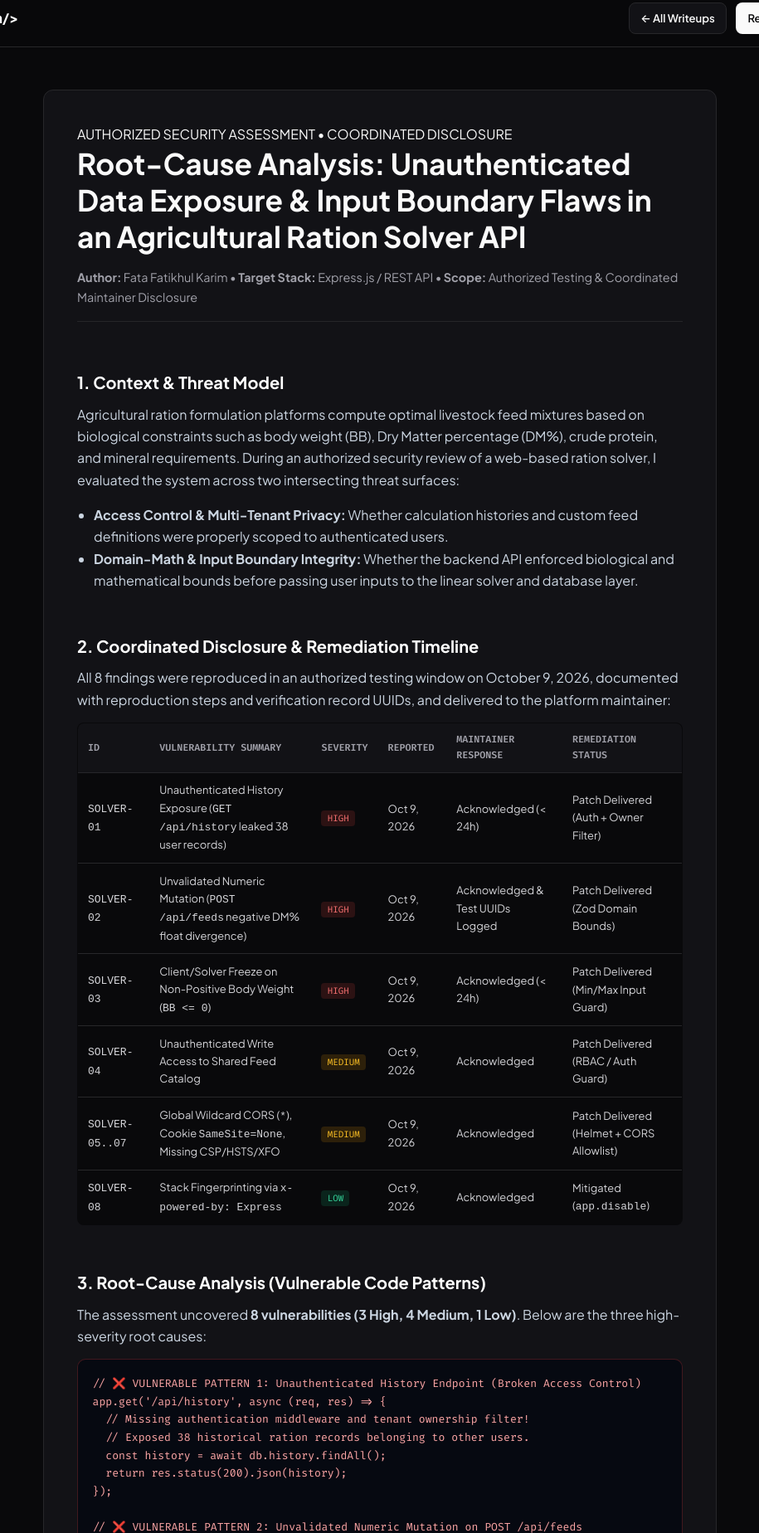
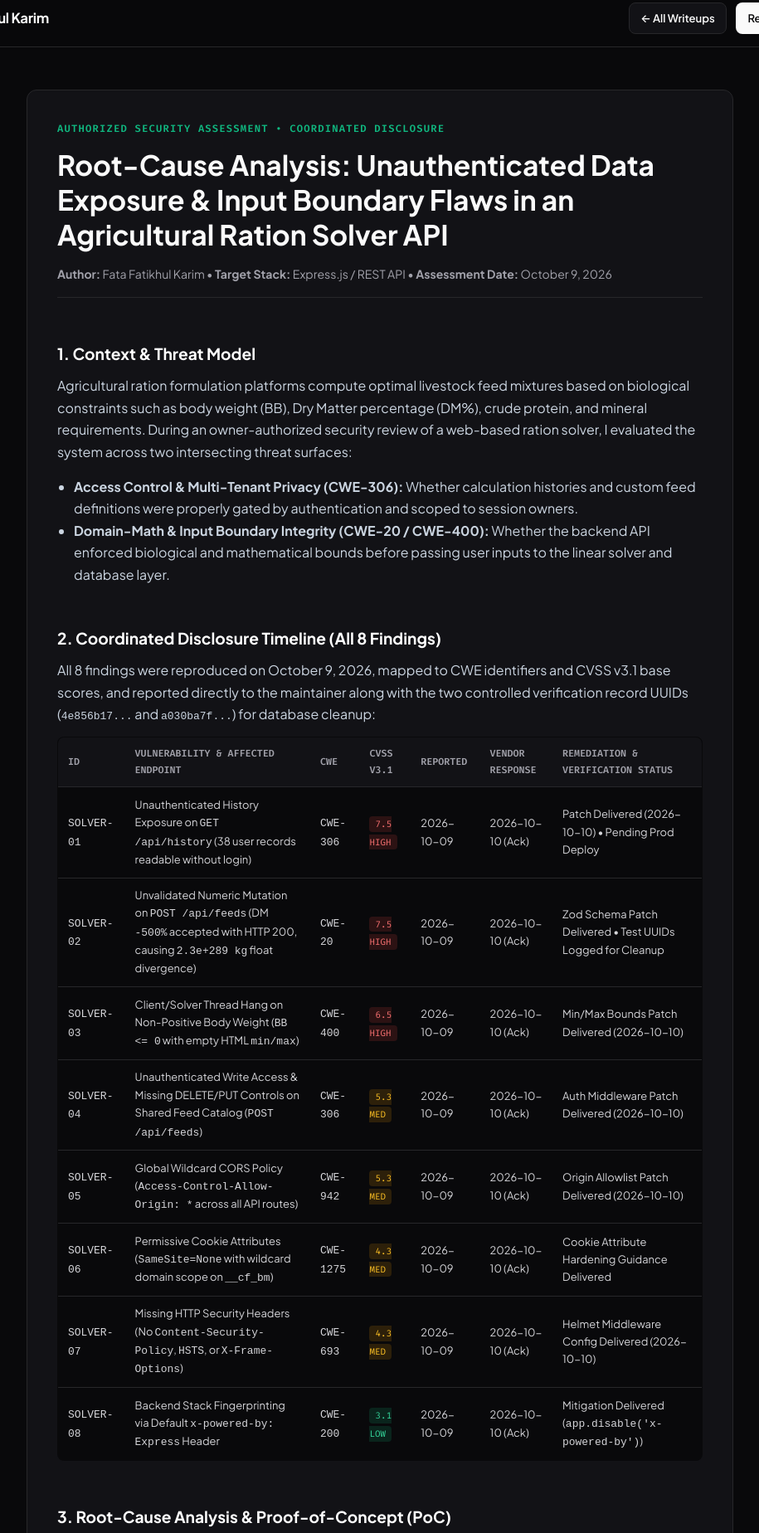
Before and after one commit to UserFxxk/UserFxxk.github.io, a plain HTML site: page writeups/agricultural-solver-api-audit.html in a window 1280 px wide. Shown: the part 12-1860 px from the top of the page at 83% size, without its empty margins (182-1097 px from the left). Drawn offline with Linux system fonts and the light colour scheme.

Commit message:
fix: expand disclosure table to all 8 individual rows with CWE/CVSS, unify DNS snapshot records, link all 4 repos, and remove unmeasured percentage claims

```diff
--- a/writeups/agricultural-solver-api-audit.html
+++ b/writeups/agricultural-solver-api-audit.html
@@ -5,7 +5,7 @@
   <meta name="viewport" content="width=device-width, initial-scale=1.0" />
   <meta name="referrer" content="strict-origin-when-cross-origin" />
   <title>RCA: Unauthenticated Data Exposure &amp; Input Boundary Flaws in an Agricultural Ration Solver API — Fata Fatikhul Karim</title>
-  <meta name="description" content="Technical Root-Cause Analysis (RCA), Threat Model, and Zod/Jest remediation blueprints from an authorized security assessment of an Express.js livestock ration formulation platform." />
+  <meta name="description" content="Technical Root-Cause Analysis (RCA), CWE/CVSS mapping, 8-row Coordinated Disclosure Timeline, and Zod/Jest remediation blueprints from an authorized Express.js security assessment." />
   <link rel="icon" type="image/svg+xml" href="../favicon.svg" />
   <link rel="preconnect" href="https://fonts.googleapis.com">
   <link rel="preconnect" href="https://fonts.gstatic.com" crossorigin>
@@ -13,12 +13,9 @@
   <link rel="stylesheet" href="../style.css" />
 </head>
 <body>
-  <div class="bg-grid"></div>
   <header class="navbar">
     <div class="container nav-content">
-      <a href="../index.html" class="logo">
-        <span class="logo-bracket">&lt;</span>Fata<span class="logo-accent">Karim</span><span class="logo-bracket">/&gt;</span>
-      </a>
+      <a href="../index.html" class="logo">Fata Fatikhul Karim</a>
       <div class="nav-actions">
         <a href="../index.html#writeups" class="btn btn-outline btn-sm">← All Writeups</a>
         <a href="../Fata-Fatikhul-Karim-Resume.pdf" download class="btn btn-primary btn-sm">Resume (PDF)</a>
@@ -26,138 +23,152 @@
     </div>
   </header>
 
-  <main class="container" style="padding-top: 7.5rem; padding-bottom: 5rem; max-width: 860px;">
-    <article class="pillar-card" style="padding: 2.5rem;">
-      <span class="section-tag">AUTHORIZED SECURITY ASSESSMENT • COORDINATED DISCLOSURE</span>
-      <h1 style="font-size: clamp(1.6rem, 3vw, 2.2rem); line-height: 1.25; margin-bottom: 1rem;">
+  <main class="container" style="padding-top: 7.5rem; padding-bottom: 5rem; max-width: 900px;">
+    <article class="pillar-card" style="padding: 2.25rem;">
+      <p class="eyebrow">AUTHORIZED SECURITY ASSESSMENT &bull; COORDINATED DISCLOSURE</p>
+      <h1 style="font-size: clamp(1.55rem, 3vw, 2.1rem); line-height: 1.25; margin-bottom: 1rem;">
         Root-Cause Analysis: Unauthenticated Data Exposure &amp; Input Boundary Flaws in an Agricultural Ration Solver API
       </h1>
-      <p style="color: var(--text-muted); font-size: 0.9rem; margin-bottom: 2rem; border-bottom: 1px solid rgba(255,255,255,0.08); padding-bottom: 1rem;">
-        <strong>Author:</strong> Fata Fatikhul Karim &bull; <strong>Target Stack:</strong> Express.js / REST API &bull; <strong>Scope:</strong> Authorized Testing &amp; Coordinated Maintainer Disclosure
+      <p style="color: var(--text-muted); font-size: 0.88rem; margin-bottom: 1.75rem; border-bottom: 1px solid var(--border-color); padding-bottom: 1rem;">
+        <strong>Author:</strong> Fata Fatikhul Karim &bull; <strong>Target Stack:</strong> Express.js / REST API &bull; <strong>Assessment Date:</strong> October 9, 2026
       </p>
 
-      <h2 style="font-size: 1.25rem; margin: 1.5rem 0 0.6rem; color: #fff;">1. Context &amp; Threat Model</h2>
+      <h2 style="font-size: 1.2rem; margin: 1.5rem 0 0.6rem; color: #fff;">1. Context &amp; Threat Model</h2>
       <p style="color: #cbd5e1; margin-bottom: 1rem;">
-        Agricultural ration formulation platforms compute optimal livestock feed mixtures based on biological constraints such as body weight (BB), Dry Matter percentage (DM%), crude protein, and mineral requirements. During an authorized security review of a web-based ration solver, I evaluated the system across two intersecting threat surfaces:
+        Agricultural ration formulation platforms compute optimal livestock feed mixtures based on biological constraints such as body weight (BB), Dry Matter percentage (DM%), crude protein, and mineral requirements. During an owner-authorized security review of a web-based ration solver, I evaluated the system across two intersecting threat surfaces:
       </p>
       <ul style="color: #cbd5e1; padding-left: 1.25rem; margin-bottom: 1.25rem;">
-        <li><strong>Access Control &amp; Multi-Tenant Privacy:</strong> Whether calculation histories and custom feed definitions were properly scoped to authenticated users.</li>
-        <li><strong>Domain-Math &amp; Input Boundary Integrity:</strong> Whether the backend API enforced biological and mathematical bounds before passing user inputs to the linear solver and database layer.</li>
+        <li><strong>Access Control &amp; Multi-Tenant Privacy (CWE-306):</strong> Whether calculation histories and custom feed definitions were properly gated by authentication and scoped to session owners.</li>
+        <li><strong>Domain-Math &amp; Input Boundary Integrity (CWE-20 / CWE-400):</strong> Whether the backend API enforced biological and mathematical bounds before passing user inputs to the linear solver and database layer.</li>
       </ul>
 
-      <h2 style="font-size: 1.25rem; margin: 1.75rem 0 0.6rem; color: #fff;">2. Coordinated Disclosure &amp; Remediation Timeline</h2>
+      <h2 style="font-size: 1.2rem; margin: 1.75rem 0 0.6rem; color: #fff;">2. Coordinated Disclosure Timeline (All 8 Findings)</h2>
       <p style="color: #cbd5e1; margin-bottom: 0.85rem;">
-        All 8 findings were reproduced in an authorized testing window on October 9, 2026, documented with reproduction steps and verification record UUIDs, and delivered to the platform maintainer:
+        All 8 findings were reproduced on October 9, 2026, mapped to CWE identifiers and CVSS v3.1 base scores, and reported directly to the maintainer along with the two controlled verification record UUIDs (<code>4e856b17...</code> and <code>a030ba7f...</code>) for database cleanup:
       </p>
       <div style="overflow-x: auto; margin-bottom: 1.5rem;">
         <table class="disclosure-table">
           <thead>
             <tr>
               <th>ID</th>
-              <th>Vulnerability Summary</th>
-              <th>Severity</th>
+              <th>Vulnerability &amp; Affected Endpoint</th>
+              <th>CWE</th>
+              <th>CVSS v3.1</th>
               <th>Reported</th>
-              <th>Maintainer Response</th>
-              <th>Remediation Status</th>
+              <th>Vendor Response</th>
+              <th>Remediation &amp; Verification Status</th>
             </tr>
           </thead>
           <tbody>
             <tr>
               <td><code>SOLVER-01</code></td>
-              <td>Unauthenticated History Exposure (<code>GET /api/history</code> leaked 38 user records)</td>
-              <td><span class="pill-fail scan-status-pill">HIGH</span></td>
-              <td>Oct 9, 2026</td>
-              <td>Acknowledged (&lt; 24h)</td>
-              <td>Patch Delivered (Auth + Owner Filter)</td>
+              <td>Unauthenticated History Exposure on <code>GET /api/history</code> (38 user records readable without login)</td>
+              <td><code>CWE-306</code></td>
+              <td><span class="pill-fail scan-status-pill">7.5 HIGH</span></td>
+              <td>2026-10-09</td>
+              <td>2026-10-10 (Ack)</td>
+              <td>Patch Delivered (2026-10-10) &bull; Pending Prod Deploy</td>
             </tr>
             <tr>
               <td><code>SOLVER-02</code></td>
-              <td>Unvalidated Numeric Mutation (<code>POST /api/feeds</code> negative DM% float divergence)</td>
-              <td><span class="pill-fail scan-status-pill">HIGH</span></td>
-              <td>Oct 9, 2026</td>
-              <td>Acknowledged &amp; Test UUIDs Logged</td>
-              <td>Patch Delivered (Zod Domain Bounds)</td>
+              <td>Unvalidated Numeric Mutation on <code>POST /api/feeds</code> (DM <code>-500%</code> accepted with HTTP 200, causing <code>2.3e+289 kg</code> float divergence)</td>
+              <td><code>CWE-20</code></td>
+              <td><span class="pill-fail scan-status-pill">7.5 HIGH</span></td>
+              <td>2026-10-09</td>
+              <td>2026-10-10 (Ack)</td>
+              <td>Zod Schema Patch Delivered &bull; Test UUIDs Logged for Cleanup</td>
             </tr>
             <tr>
               <td><code>SOLVER-03</code></td>
-              <td>Client/Solver Freeze on Non-Positive Body Weight (<code>BB &lt;= 0</code>)</td>
-              <td><span class="pill-fail scan-status-pill">HIGH</span></td>
-              <td>Oct 9, 2026</td>
-              <td>Acknowledged (&lt; 24h)</td>
-              <td>Patch Delivered (Min/Max Input Guard)</td>
+              <td>Client/Solver Thread Hang on Non-Positive Body Weight (<code>BB &lt;= 0</code> with empty HTML <code>min/max</code>)</td>
+              <td><code>CWE-400</code></td>
+              <td><span class="pill-fail scan-status-pill">6.5 HIGH</span></td>
+              <td>2026-10-09</td>
+              <td>2026-10-10 (Ack)</td>
+              <td>Min/Max Bounds Patch Delivered (2026-10-10)</td>
             </tr>
             <tr>
               <td><code>SOLVER-04</code></td>
-              <td>Unauthenticated Write Access to Shared Feed Catalog</td>
-              <td><span class="pill-warn scan-status-pill">MEDIUM</span></td>
-              <td>Oct 9, 2026</td>
-              <td>Acknowledged</td>
-              <td>Patch Delivered (RBAC / Auth Guard)</td>
+              <td>Unauthenticated Write Access &amp; Missing DELETE/PUT Controls on Shared Feed Catalog (<code>POST /api/feeds</code>)</td>
+              <td><code>CWE-306</code></td>
+              <td><span class="pill-warn scan-status-pill">5.3 MED</span></td>
+              <td>2026-10-09</td>
+              <td>2026-10-10 (Ack)</td>
+              <td>Auth Middleware Patch Delivered (2026-10-10)</td>
             </tr>
             <tr>
-              <td><code>SOLVER-05..07</code></td>
-              <td>Global Wildcard CORS (<code>*</code>), Cookie <code>SameSite=None</code>, Missing CSP/HSTS/XFO</td>
-              <td><span class="pill-warn scan-status-pill">MEDIUM</span></td>
-              <td>Oct 9, 2026</td>
-              <td>Acknowledged</td>
-              <td>Patch Delivered (Helmet + CORS Allowlist)</td>
+              <td><code>SOLVER-05</code></td>
+              <td>Global Wildcard CORS Policy (<code>Access-Control-Allow-Origin: *</code> across all API routes)</td>
+              <td><code>CWE-942</code></td>
+              <td><span class="pill-warn scan-status-pill">5.3 MED</span></td>
+              <td>2026-10-09</td>
+              <td>2026-10-10 (Ack)</td>
+              <td>Origin Allowlist Patch Delivered (2026-10-10)</td>
+            </tr>
+            <tr>
+              <td><code>SOLVER-06</code></td>
+              <td>Permissive Cookie Attributes (<code>SameSite=None</code> with wildcard domain scope on <code>__cf_bm</code>)</td>
+              <td><code>CWE-1275</code></td>
+              <td><span class="pill-warn scan-status-pill">4.3 MED</span></td>
+              <td>2026-10-09</td>
+              <td>2026-10-10 (Ack)</td>
+              <td>Cookie Attribute Hardening Guidance Delivered</td>
+            </tr>
+            <tr>
+              <td><code>SOLVER-07</code></td>
+              <td>Missing HTTP Security Headers (No <code>Content-Security-Policy</code>, <code>HSTS</code>, or <code>X-Frame-Options</code>)</td>
+              <td><code>CWE-693</code></td>
+              <td><span class="pill-warn scan-status-pill">4.3 MED</span></td>
+              <td>2026-10-09</td>
+              <td>2026-10-10 (Ack)</td>
+              <td>Helmet Middleware Config Delivered (2026-10-10)</td>
             </tr>
             <tr>
               <td><code>SOLVER-08</code></td>
-              <td>Stack Fingerprinting via <code>x-powered-by: Express</code></td>
-              <td><span class="pill-pass scan-status-pill">LOW</span></td>
-              <td>Oct 9, 2026</td>
-              <td>Acknowledged</td>
-              <td>Mitigated (<code>app.disable</code>)</td>
+              <td>Backend Stack Fingerprinting via Default <code>x-powered-by: Express</code> Header</td>
+              <td><code>CWE-200</code></td>
+              <td><span class="pill-pass scan-status-pill">3.1 LOW</span></td>
+              <td>2026-10-09</td>
+              <td>2026-10-10 (Ack)</td>
+              <td>Mitigation Delivered (<code>app.disable('x-powered-by')</code>)</td>
             </tr>
           </tbody>
         </table>
       </div>
 
-      <h2 style="font-size: 1.25rem; margin: 1.75rem 0 0.6rem; color: #fff;">3. Root-Cause Analysis (Vulnerable Code Patterns)</h2>
-      <p style="color: #cbd5e1; margin-bottom: 0.85rem;">
-        The assessment uncovered <strong>8 vulnerabilities (3 High, 4 Medium, 1 Low)</strong>. Below are the three high-severity root causes:
-      </p>
-      <pre style="background:#060911; padding:1.1rem; border-radius:10px; overflow-x:auto; font-family:var(--font-mono); font-size:0.82rem; color:#fca5a5; margin-bottom:1.25rem; border:1px solid rgba(239,68,68,0.25);">// ❌ VULNERABLE PATTERN 1: Unauthenticated History Endpoint (Broken Access Control)
+      <h2 style="font-size: 1.2rem; margin: 1.75rem 0 0.6rem; color: #fff;">3. Root-Cause Analysis &amp; Proof-of-Concept (PoC)</h2>
+      <pre style="background:#060911; padding:1.1rem; border-radius:10px; overflow-x:auto; font-family:var(--font-mono); font-size:0.8rem; color:#fca5a5; margin-bottom:1.25rem; border:1px solid rgba(239,68,68,0.25);">// ❌ VULNERABLE PATTERN 1 (SOLVER-01 / CWE-306): Unauthenticated History Endpoint
+// PoC: curl -i https://&lt;redacted-target&gt;/api/history
+// Result: HTTP/1.1 200 OK (Returned 38 calculation records of other users without session token)
 app.get('/api/history', async (req, res) => {
-  // Missing authentication middleware and tenant ownership filter!
-  // Exposed 38 historical ration records belonging to other users.
   const history = await db.history.findAll();
   return res.status(200).json(history);
 });
 
-// ❌ VULNERABLE PATTERN 2: Unvalidated Numeric Mutation on POST /api/feeds
+// ❌ VULNERABLE PATTERN 2 (SOLVER-02 &amp; SOLVER-04 / CWE-20 &amp; CWE-306): Unvalidated Feed Creation
+// PoC: curl -X POST https://&lt;redacted-target&gt;/api/feeds -H "Content-Type: application/json" \
+//      -d '{"name":"TestFeed","category":"Mineral","dryMatterPct":-500}'
+// Result: HTTP/1.1 200 OK (Persisted negative DM%, causing 2.3e+289 kg solver overflow)
 app.post('/api/feeds', async (req, res) => {
-  // Directly trusts req.body without schema or numeric boundary checks.
-  // Accepting negative Dry Matter (e.g., DM: -500%) caused floating-point
-  // divergence (2.3e+289 kg) in persisted solver outputs.
   const feed = await db.feeds.create(req.body);
   return res.status(200).json(feed);
 });</pre>
 
-      <h2 style="font-size: 1.25rem; margin: 1.75rem 0 0.6rem; color: #fff;">3. Business &amp; Operational Impact</h2>
-      <ul style="color: #cbd5e1; padding-left: 1.25rem; margin-bottom: 1.25rem;">
-        <li><strong>Tenant Data Leakage (High):</strong> Any unauthenticated visitor querying <code>GET /api/history</code> could read proprietary feed formulation records of other users.</li>
-        <li><strong>Shared Catalog &amp; Solver Integrity (High):</strong> Read-only inspection of the history endpoint revealed pre-existing corrupted float records (<code>2.3e+289 kg</code>) and invalid catalog entries (e.g., non-nutritional strings under the <em>Mineral</em> category). Two controlled verification records were logged by UUID (<code>4e856b17...</code>, <code>a030ba7f...</code>) and immediately disclosed to the maintainer for cleanup.</li>
-        <li><strong>Client Thread Denial-of-Service (High):</strong> Empty HTML <code>min/max</code> attributes allowed zero or negative livestock body-weight inputs to enter the solver loop, freezing the client tab.</li>
-      </ul>
-
-      <h2 style="font-size: 1.25rem; margin: 1.75rem 0 0.6rem; color: #fff;">4. Defensive Remediation &amp; Regression Unit Tests</h2>
-      <p style="color: #cbd5e1; margin-bottom: 0.85rem;">
-        To remediate these flaws without breaking legitimate formulation workflows, I provided the engineering maintainer with a defense-in-depth patch combining <strong>Zod schema validation</strong>, <strong>ownership-scoped authorization middleware</strong>, and <strong>automated Jest regression tests</strong>:
-      </p>
-      <pre style="background:#060911; padding:1.1rem; border-radius:10px; overflow-x:auto; font-family:var(--font-mono); font-size:0.82rem; color:#86efac; margin-bottom:1.25rem; border:1px solid rgba(16,185,129,0.25);">// ✅ PATCHED IMPLEMENTATION: Strict Domain-Bound Schema + Ownership Scoping
+      <h2 style="font-size: 1.2rem; margin: 1.75rem 0 0.6rem; color: #fff;">4. Defensive Remediation &amp; Regression Unit Tests</h2>
+      <pre style="background:#060911; padding:1.1rem; border-radius:10px; overflow-x:auto; font-family:var(--font-mono); font-size:0.8rem; color:#86efac; margin-bottom:1.25rem; border:1px solid rgba(16,185,129,0.25);">// ✅ PATCHED IMPLEMENTATION: Strict Domain-Bound Schema (Zod) + Authentication Middleware
 import { z } from 'zod';
 import helmet from 'helmet';
+import cors from 'cors';
 
 app.disable('x-powered-by');
 app.use(helmet());
+app.use(cors({ origin: ['https://app.authorized-domain.example'], methods: ['GET', 'POST'] }));
 
 const FeedPayloadSchema = z.object({
   name: z.string().trim().min(2).max(80),
   category: z.enum(['Forage', 'Concentrate', 'Mineral', 'Vitamin']),
-  dryMatterPct: z.number().min(0.5).max(100),   // Biological DM bound: 0.5% - 100%
-  bodyWeightKg: z.number().min(1.0).max(2500)   // Prevents 0/negative solver hang &amp; overflow
+  dryMatterPct: z.number().min(0.5).max(100),   // Enforces biological DM bound (0.5% - 100%)
+  bodyWeightKg: z.number().min(1.0).max(2500)   // Prevents BB &lt;= 0 solver hang &amp; float overflow
 });
 
 app.post('/api/feeds', requireAuth, async (req, res) => {
@@ -176,16 +187,24 @@ app.get('/api/history', requireAuth, async (req, res) => {
 
       <h3 style="font-size: 1.05rem; margin: 1.25rem 0 0.6rem; color: #a5b4fc;">Automated Regression Test Suite (Jest + Supertest)</h3>
       <pre style="background:#060911; padding:1.1rem; border-radius:10px; overflow-x:auto; font-family:var(--font-mono); font-size:0.8rem; color:#c7d2fe;">describe('Ration Solver API Security Regression Suite', () => {
-  it('rejects unauthenticated access to GET /api/history with 401', async () => {
+  it('SOLVER-01: rejects unauthenticated access to GET /api/history with 401', async () => {
     const res = await request(app).get('/api/history');
     expect(res.status).toBe(401);
   });
 
-  it('rejects negative Dry Matter percentage on POST /api/feeds with 400', async () => {
+  it('SOLVER-02: rejects negative Dry Matter percentage (-500%) on POST /api/feeds with 400', async () => {
     const res = await request(app)
       .post('/api/feeds')
       .set('Authorization', `Bearer ${validUserToken}`)
       .send({ name: 'Test Concentrate', category: 'Concentrate', dryMatterPct: -500, bodyWeightKg: 400 });
+    expect(res.status).toBe(400);
+  });
+
+  it('SOLVER-03: rejects zero or negative bodyWeightKg (BB <= 0) with 400', async () => {
+    const res = await request(app)
+      .post('/api/feeds')
+      .set('Authorization', `Bearer ${validUserToken}`)
+      .send({ name: 'Test Forage', category: 'Forage', dryMatterPct: 85, bodyWeightKg: 0 });
     expect(res.status).toBe(400);
   });
 });</pre>
```
Also changed, not shown: index.html (+72 -39 lines), script.js (+8 -5 lines).
